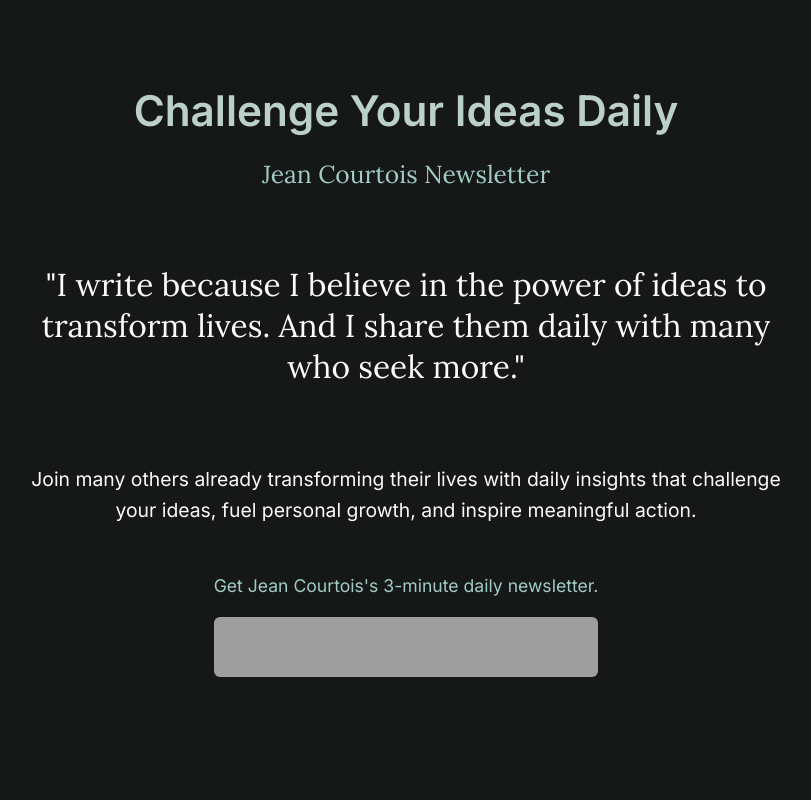
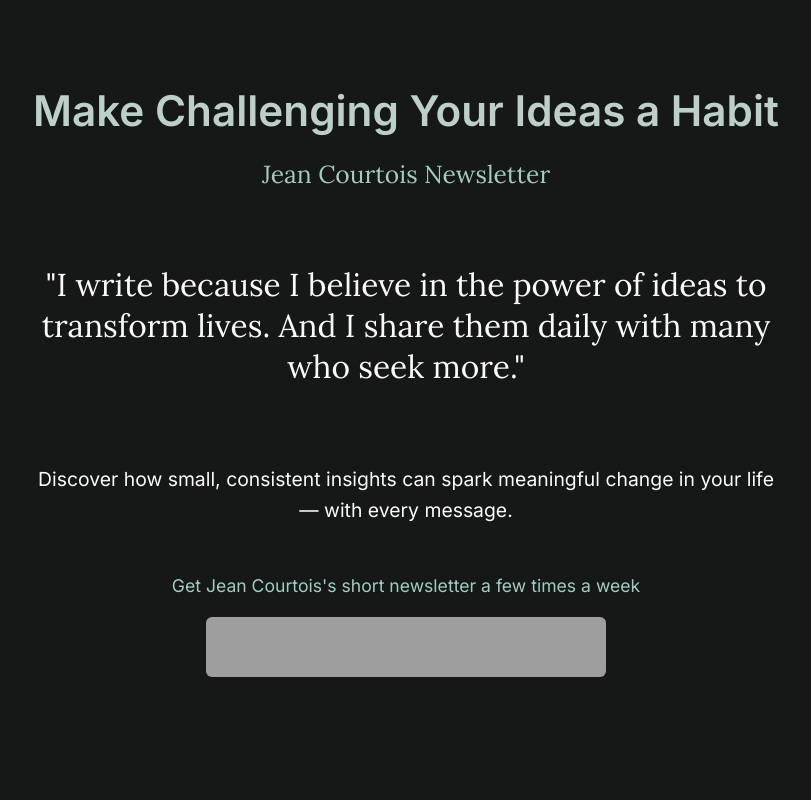
Before and after one commit to JMCourtois/courtoisco, a plain HTML site: page index.html in a window 1280 px wide. Shown: the top 800 px of the page, without its empty margins (234-1045 px from the left). Drawn offline with Linux system fonts and the light colour scheme; grey boxes are pictures that could not be loaded; a script that the page names is missing.

Commit message:
🔥 Changed from Daily to some times a week
.

```diff
--- a/index.html
+++ b/index.html
@@ -3,7 +3,7 @@
 <head>
     <meta charset="UTF-8">
     <meta name="viewport" content="width=device-width, initial-scale=1.0">
-    <title>Challenge Your Mind Daily</title>
+    <title>Courtois Newsletter</title>
     <link rel="preconnect" href="https://fonts.googleapis.com">
     <link rel="preconnect" href="https://fonts.gstatic.com" crossorigin>
     <link href="https://fonts.googleapis.com/css2?family=Inter:ital,opsz,wght@0,14..32,100..900;1,14..32,100..900&family=Lora:ital,wght@0,400..700;1,400..700&display=swap" rel="stylesheet">
@@ -15,7 +15,7 @@
             <div class="vh_content">
                 <!-- Headline -->
                 <div class="header">
-                <h1>Challenge Your Ideas Daily</h1>
+                <h1>Make Challenging Your Ideas a Habit</h1>
                 <h3>Jean Courtois Newsletter</h3>
                 <div class="division"></div>
 
@@ -24,10 +24,10 @@
                 </div>
 
 
-                <p>Join many others already transforming their lives with daily insights that challenge your ideas, fuel personal growth, and inspire meaningful action.</p>
+                <p>Discover how small, consistent insights can spark meaningful change in your life — with every message.</p>
 
                 <div class="group">
-                    <p class="privacy-note">Get Jean Courtois's 3-minute daily newsletter.</p>
+                    <p class="privacy-note">Get Jean Courtois's short newsletter a few times a week</p>
                     <iframe src="https://embeds.beehiiv.com/160ba259-ee06-47b5-859b-73168a89e188?slim=true" data-test-id="beehiiv-embed" frameborder="0" scrolling="no"></iframe>
                 </div>
 
@@ -74,7 +74,7 @@
             <!-- <a href="#subscribe" class="cta-button">Subscribe Now and Transform Your Mornings</a> -->
 
             <!-- Subscription Form -->
-            <p class="privacy-note">Get Jean Courtois's 3-minute daily newsletter.</p>
+            <p class="privacy-note">Get Jean Courtois's short newsletter a few times a week</p>
             <iframe src="https://embeds.beehiiv.com/160ba259-ee06-47b5-859b-73168a89e188?slim=true" data-test-id="beehiiv-embed" frameborder="0" scrolling="no"></iframe>
 
             <!-- Privacy Note -->
```
